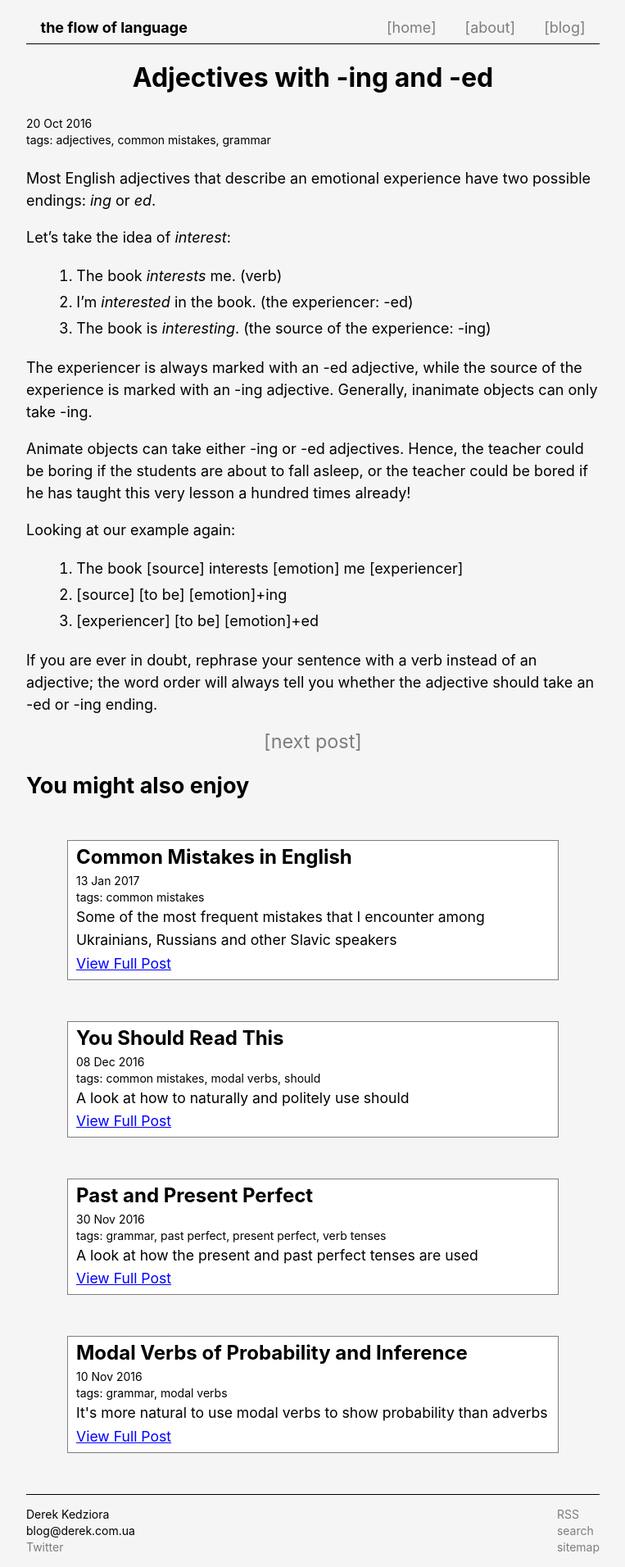
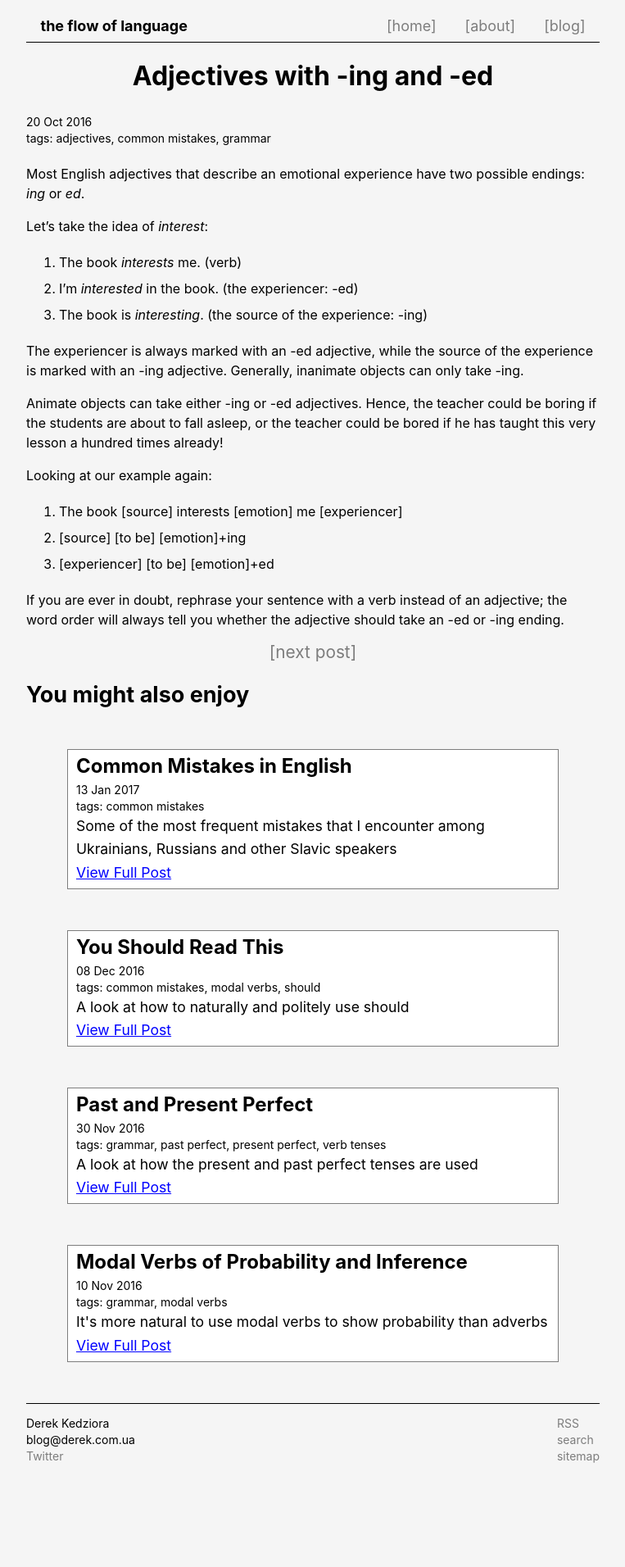
Before and after one commit to ZeroDeth/derekkedziora.github.io, a Jekyll site: the page built from _posts/2016-10-20-adjectives-with-ing-and-ed.md, in a window 1280 px wide. Shown: the whole page at 82% size, without its empty margins (258-1021 px from the left). Built offline with Jekyll 4.4.1, drawn with Linux system fonts in a browser that asks for light colours; comment, search, counter and statistics services are not loaded; after the commit the page ends 1801 px from its top, so only the background shows below that.

Commit message:
font adjustments

```diff
--- a/css/main.css
+++ b/css/main.css
@@ -16,9 +16,8 @@ a:hover {
 }
 
 p, ul, ol {
-    font-size: 18px;
-    line-height: 27px;
-    list-style-position: inside
+    font-size: 16px;
+    line-height: 24px;
 }
 
 ul, ol {
```
